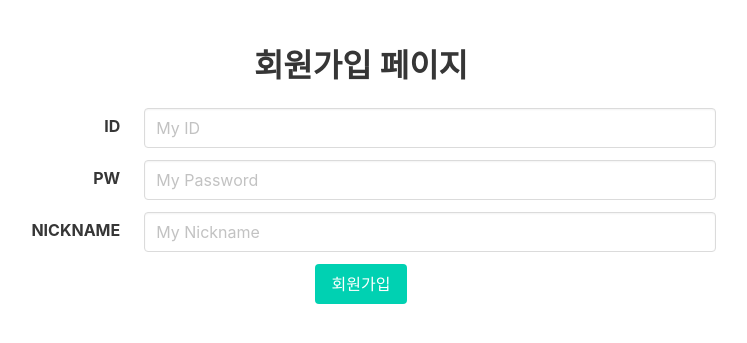
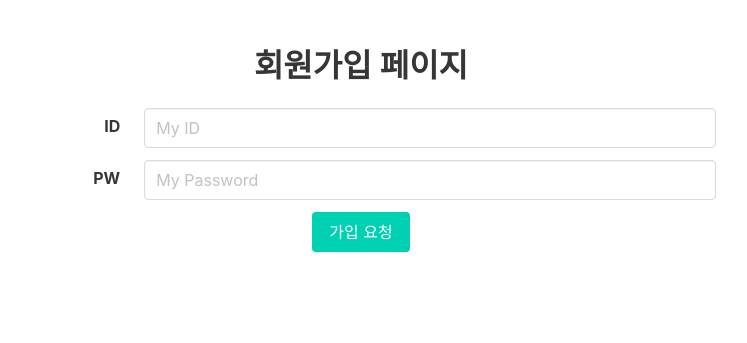
Before and after one commit to pwerty/jungleExpress, a Flask app: page /register in a window 1280 px wide. Shown: the top 343 px of the page, without its empty margins (279-1026 px from the left). Run offline with Flask 3, Linux system fonts and the light colour scheme; some libraries are stand-ins or nearby versions.

Commit message:
랭킹 페이지 연결 및 닉네임 계열 제거 +@
닉네임쪽 코드를 모두 밀어버렸고
랭킹 페이지 이슈 (랭킹에서 뒤로 가기 하면 로그인이 풀리는 경우 해결)
추가적으로 아이디를 고유개별 할 수 있는 내용으로 쓰기 위해 중복 가입 시도를 막는 코드 추가

```diff
--- a/app.py
+++ b/app.py
@@ -23,9 +23,9 @@ def home():
     try:
         payload = jwt.decode(receivedToken, SECRET_KEY, algorithms=['HS256'])
         user_info = db.user.find_one({"id": payload['id']})
-        return render_template('index.html', nickname=user_info["nick"])
+        return render_template('index.html', idName=user_info["id"])
     except jwt.ExpiredSignatureError:
-        return render_template('index.html', nickname="%")
+        return render_template('index.html', idName="%")
         #return redirect(url_for("index"), msg="a")
        #return redirect(url_for("login", msg="로그인 시간 만료됨"))
     except jwt.exceptions.DecodeError:
@@ -47,12 +47,15 @@ def register():
 def api_register():
     id_receive = request.form['id_give']
     pw_receive = request.form['pw_give']
-    nickname_receive = request.form['nickname_give']
 
-    pw_hash = hashlib.sha256(pw_receive.encode('utf-8')).hexdigest()
-    db.user.insert_one({'id': id_receive, 'pw': pw_hash, 'nick': nickname_receive, "problemList": [False] * 20})
+    isExistUser = db.user.find_one({'id': id_receive})
 
-    return jsonify({'result': 'success'})
+    if isExistUser is not None:
+        return jsonify({'result': 'fail', 'msg': '이미 가입 되어 있는 아이디입니다.'})
+    else:
+        pw_hash = hashlib.sha256(pw_receive.encode('utf-8')).hexdigest()
+        db.user.insert_one({'id': id_receive, 'pw': pw_hash, "problemList": [False] * 20, "probSolvedCnt": 0})
+        return jsonify({'result': 'success'})
 
 
 # [로그인 API]
--- a/templates/index.html
+++ b/templates/index.html
@@ -31,10 +31,12 @@
             {
                 window.location.href='/login'
             }
+
             function ranking()
             {
                 window.location.href='/ranking'
             }
+
         </script>
     </head>
 
@@ -44,11 +46,11 @@
             <h1 class="title">JUNGLE EXPRESS!!</h1>
         </p>
 
-      {% if nickname == "%" %}
+      {% if idName == "%" %}
         <p>새로운 정글 캠퍼스를 디테일하게 알아가는 방법</p>
         <button class="button is-primary" onclick="login()">로그인</button>
         {% else %}
-        <p>안녕하세요 {{ nickname }} 님!!</p>
+        <p>안녕하세요 {{ idName }} 님!!</p>
         <button class="button is-primary" onclick="">문제 풀기</button>
         <button class="button is-primary" onclick="ranking()">랭킹</button>
         <button class="button is-primary" onclick="logout()">로그아웃</button>
--- a/templates/login.html
+++ b/templates/login.html
@@ -33,7 +33,6 @@
                             // 이 토큰을 mytoken이라는 키 값으로 쿠키에 저장합니다.
                             $.cookie('mytoken', response['token']);
 
-                            alert('로그인 완료!')
                             window.location.href = '/'
                         } else {
                             // 로그인이 안되면 에러메시지를 띄웁니다.
@@ -81,7 +80,7 @@
                     </div>
                 </div>
                 <button class="button is-primary" onclick="login()">로그인</button>
-                <button class="button is-primary" onclick="register()">가입</button>
+                <button class="button is-primary" onclick="register()">회원가입</button>
             </div>
         </div>
     </body>
--- a/templates/register.html
+++ b/templates/register.html
@@ -21,9 +21,8 @@
             function register() {
                 const userID = $('#userid').val().trim();
                 const userPW = $('#userpw').val().trim();
-                const userNICK = $('#usernick').val().trim();
 
-                if (!userID || !userPW || !userNICK)
+                if (!userID || !userPW)
                 {
                     alert('입력되지 않은 필드가 있습니다');
                     return;
@@ -35,7 +34,6 @@
                     data: {
                         id_give: $('#userid').val(),
                         pw_give: $('#userpw').val(),
-                        nickname_give: $('#usernick').val()
                     },
                     success: function (response) {
                         if (response['result'] == 'success') {
@@ -79,19 +77,7 @@
                         </div>
                     </div>
                 </div>
-                <div class="field is-horizontal">
-                    <div class="field-label is-normal">
-                        <label class="label" for="usernick">NICKNAME</label>
-                    </div>
-                    <div class="field-body">
-                        <div class="field">
-                            <div class="control">
-                                <input type="text" class="input" id="usernick" placeholder="My Nickname">
-                            </div>
-                        </div>
-                    </div>
-                </div>
-                <button class="button is-primary" onclick="register()">회원가입</button>
+                <button class="button is-primary" onclick="register()">가입 요청</button>
             </div>
         </div>
     </body>
```
Also changed, not shown: 1 other file.
